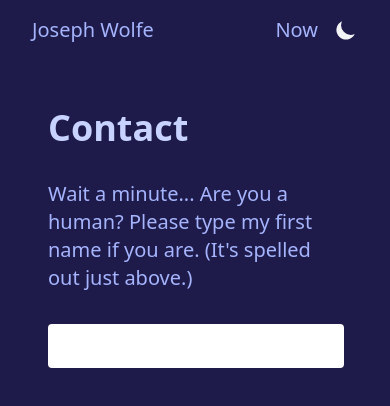
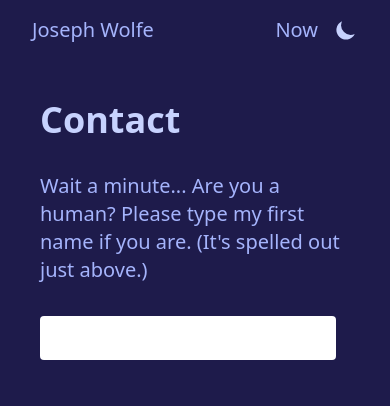
Before and after one commit to CharmedSatyr/personal-website, a Next.js app: page /contact in a window 390 px wide. Shown: the top 406 px of the page. Built offline with nearby package versions, Linux system fonts and the light colour scheme; no server answers.

Commit message:
Color updates

```diff
--- a/app/layout.tsx
+++ b/app/layout.tsx
@@ -8,10 +8,10 @@ const RootLayout = ({ children }: { children: React.ReactNode }) => {
 		<html lang="en" suppressHydrationWarning>
 			<link rel="icon" type="image/png" sizes="32x32" href="/static/favicons/favicon-32x32.png" />
 
-			<body className="bg-indigo-200 text-indigo-300 dark:bg-indigo-950">
+			<body className="bg-indigo-200 dark:bg-indigo-950 text-indigo-300">
 				<ThemeProviders>
 					<Header />
-					<main className="m-12 flex justify-center md:m-20">{children}</main>
+					<main className="flex justify-center m-10 md:m-20">{children}</main>
 				</ThemeProviders>
 			</body>
 		</html>
--- a/components/Header.tsx
+++ b/components/Header.tsx
@@ -35,7 +35,7 @@ const Header = () => {
 				{siteMetadata.headerTitle}
 			</Link>
 
-			<div className="flex space-x-4">
+			<div className="flex items-center space-x-4">
 				<NavLinks />
 				<ThemeSwitch />
 			</div>
--- a/components/ThemeSwitch.tsx
+++ b/components/ThemeSwitch.tsx
@@ -8,7 +8,7 @@ const Sun = () => (
 		xmlns="http://www.w3.org/2000/svg"
 		viewBox="0 0 20 20"
 		fill="currentColor"
-		className="h-6 w-6 text-gray-900 dark:text-gray-100"
+		className="h-6 w-6 text-indigo-600"
 	>
 		<path
 			fillRule="evenodd"
@@ -22,7 +22,7 @@ const Moon = () => (
 		xmlns="http://www.w3.org/2000/svg"
 		viewBox="0 0 20 20"
 		fill="currentColor"
-		className="h-6 w-6 text-gray-900 dark:text-gray-100"
+		className="h-6 w-6 text-indigo-200"
 	>
 		<path d="M17.293 13.293A8 8 0 016.707 2.707a8.001 8.001 0 1010.586 10.586z" />
 	</svg>
```
